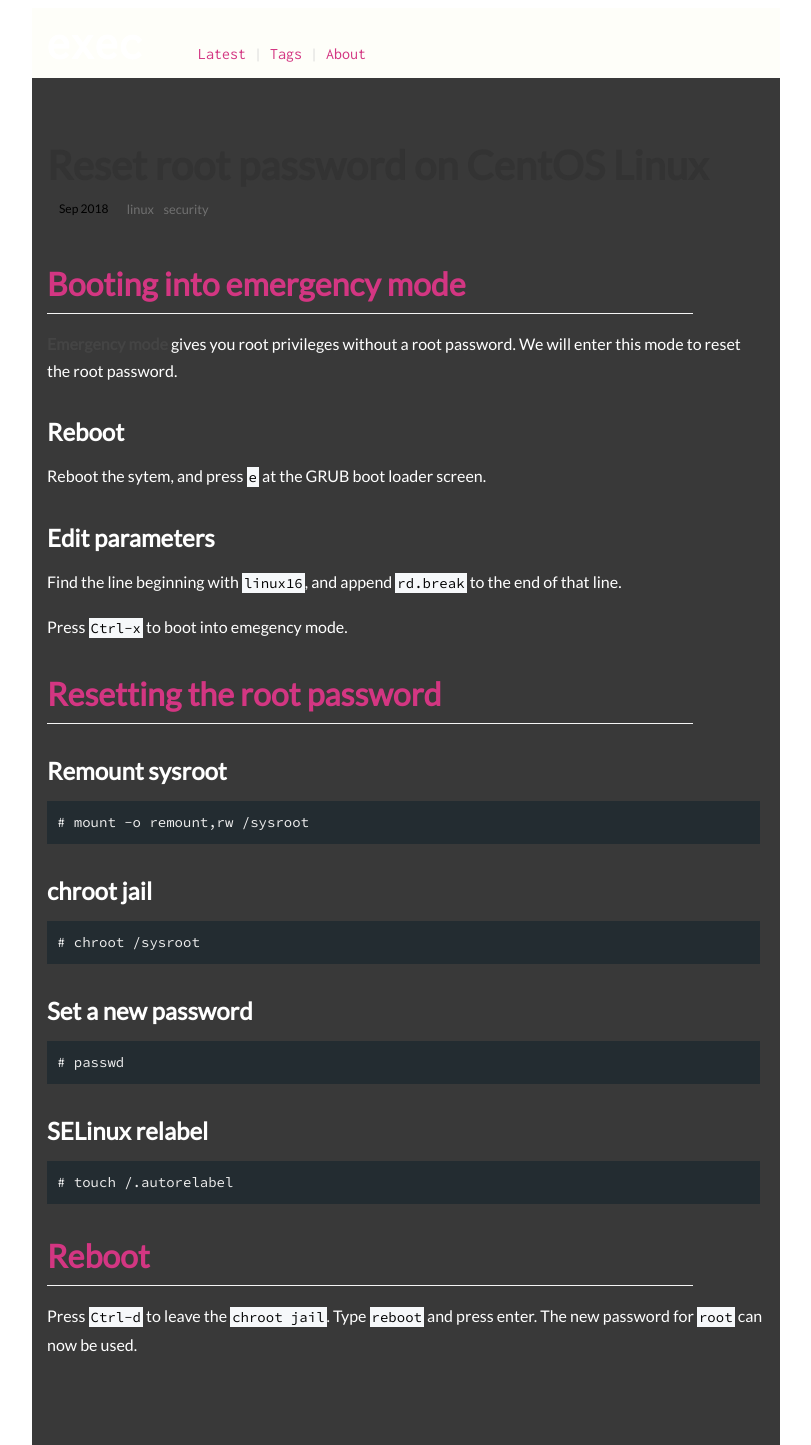
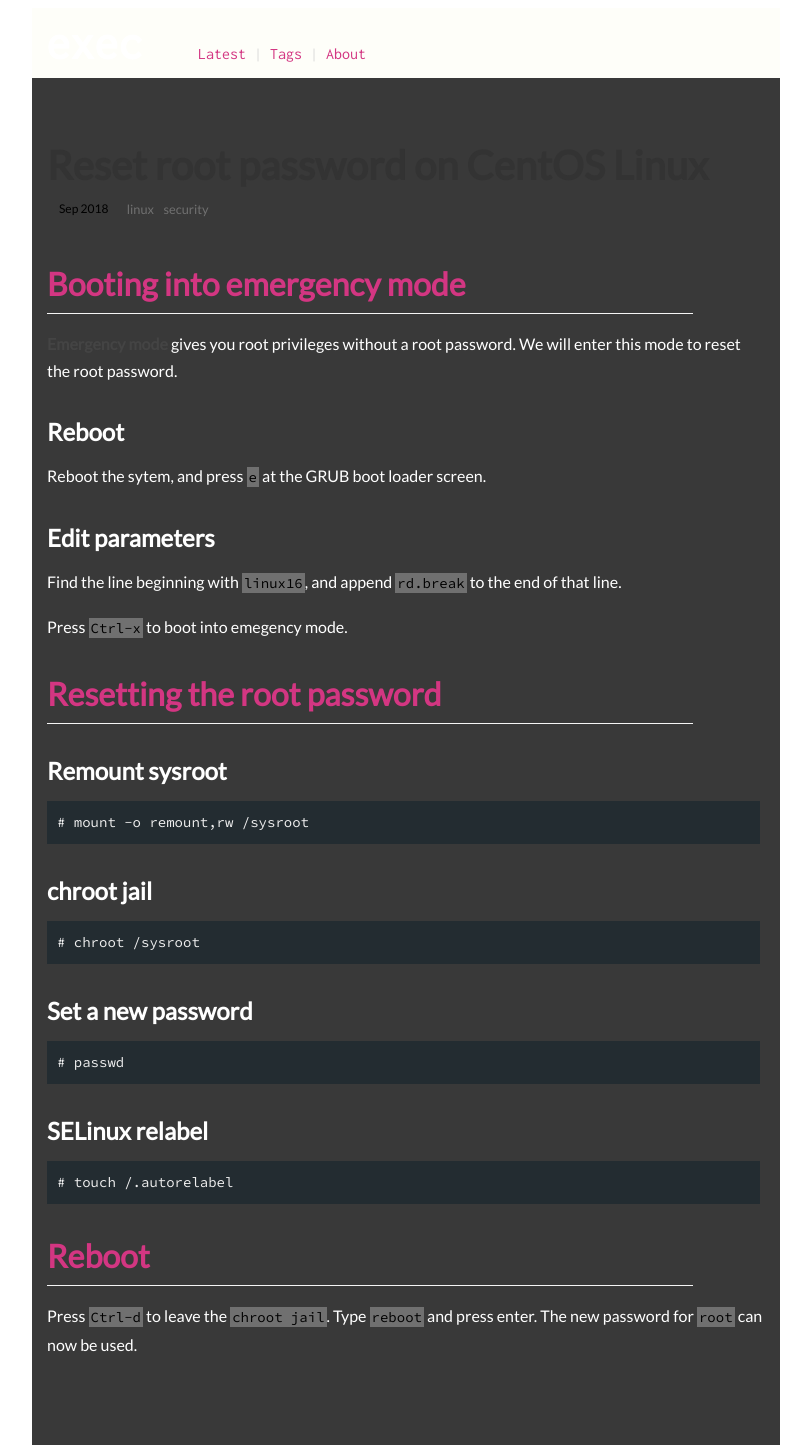
Before and after one commit to execas/execas.github.io, a Jekyll site: the page built from _posts/2018-09-03-reset-root-password-on-centos-linux.md, in a window 1280 px wide. Shown: the whole page, without its empty margins (234-1045 px from the left). Built offline with Jekyll 4.4.1, drawn with Linux system fonts in a browser that asks for light colours.

Commit message:
Update execas.css

```diff
--- a/css/execas.css
+++ b/css/execas.css
@@ -67,7 +67,8 @@
      padding:0;
 }
 code {
-     background-color: #f6f8fa;
+     /*background-color: #f6f8fa;*/
+     background-color:#707070;
      font-family: "Source Code Pro", monospace;
      whitespace:normal;
      color:#000000;
```
